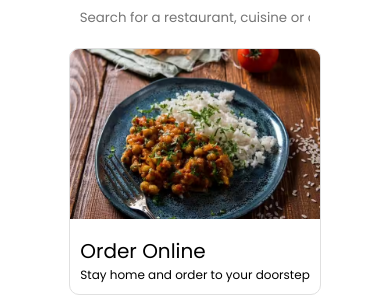
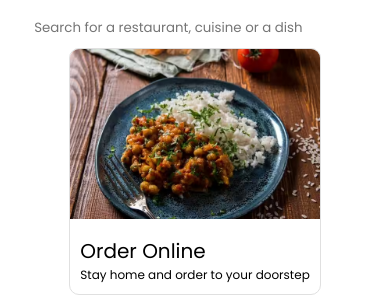
Before and after one commit to garimabhalla9/zomato-landing-page, a plain HTML site: page index.html in a window 390 px wide. Shown: the part 506-806 px from the top of the page. Drawn offline with Linux system fonts and the light colour scheme.

Commit message:
finalprod

```diff
--- a/style.css
+++ b/style.css
@@ -116,7 +116,7 @@
     }
 
     .input_container_location,
-    .input_conatiner_search {
+    .input_container_search {
         padding: 15px;
         border-radius: 10px;
         width: 95%;
```
